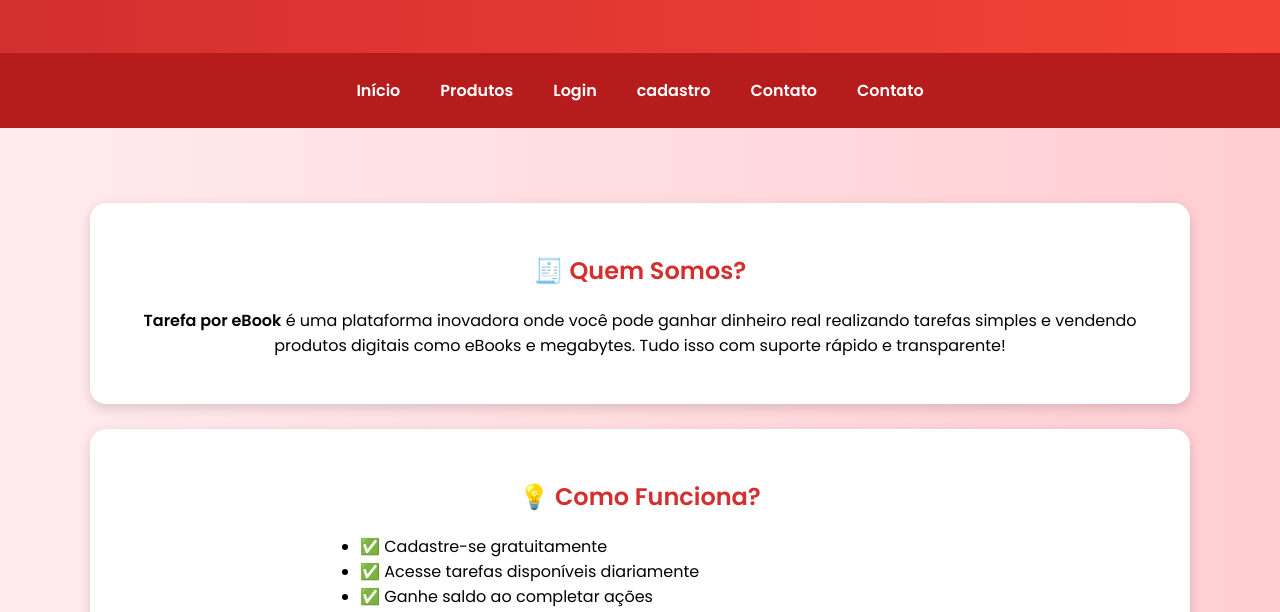
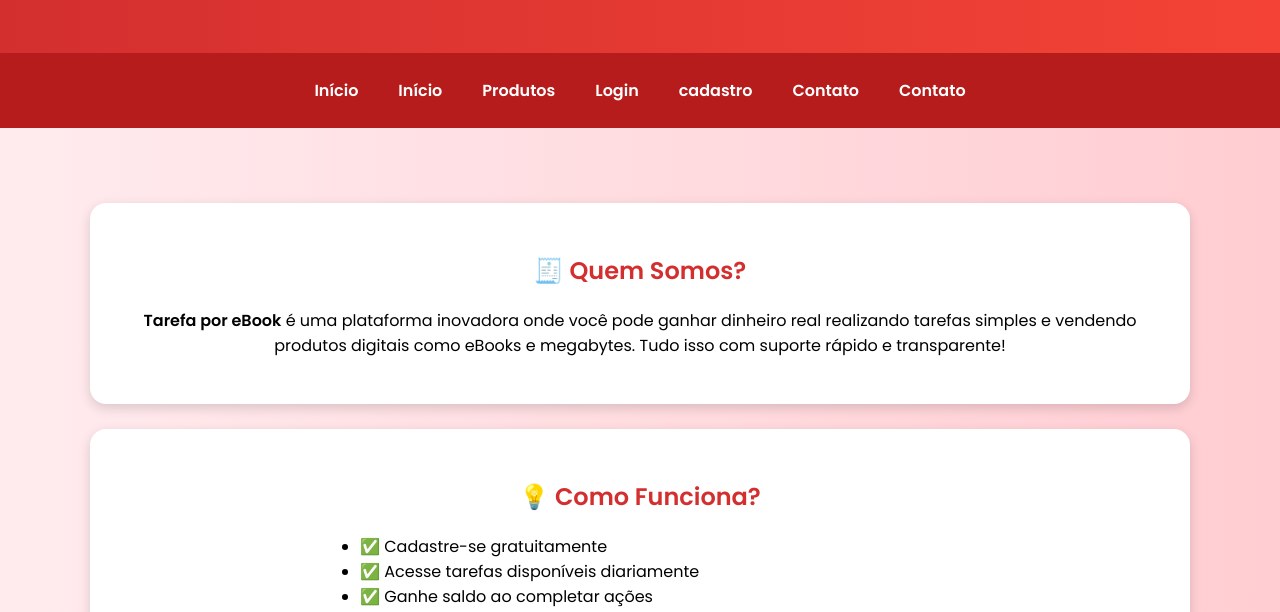
Before and after one commit to Netmovie450/Tarefaporebook, a plain HTML site: page index.html in a window 1280 px wide. Shown: the part 159-771 px from the top of the page. Drawn offline with Linux system fonts and the light colour scheme.

Commit message:
Update index.html

```diff
--- a/index.html
+++ b/index.html
@@ -92,6 +92,7 @@
 
   <nav>
     <a href="index.html">Início</a>
+    <a href="tarefas.html">Início</a>
     <a href="produtos.html">Produtos</a>
     <a href="login.html">Login</a>
     <a href="cadastro.html">cadastro</a>
```
